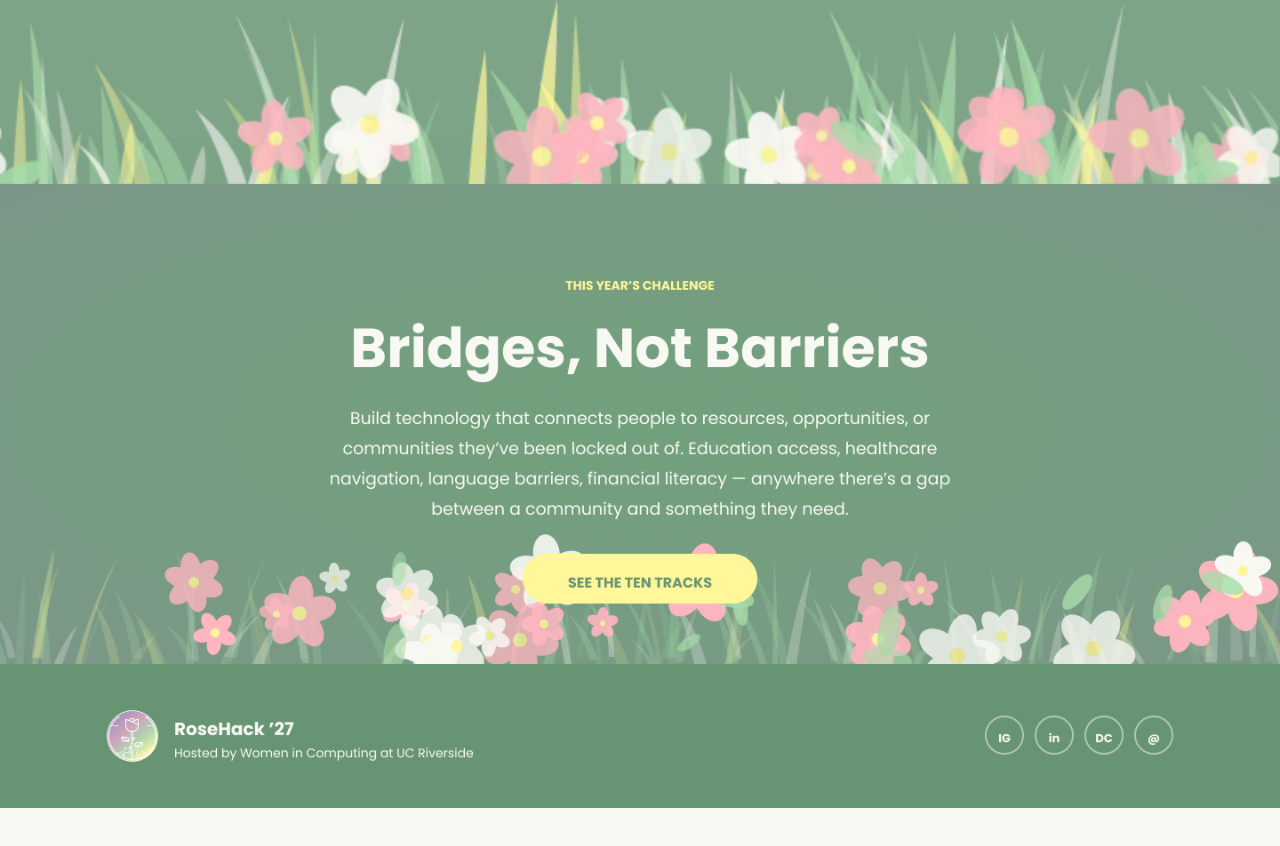
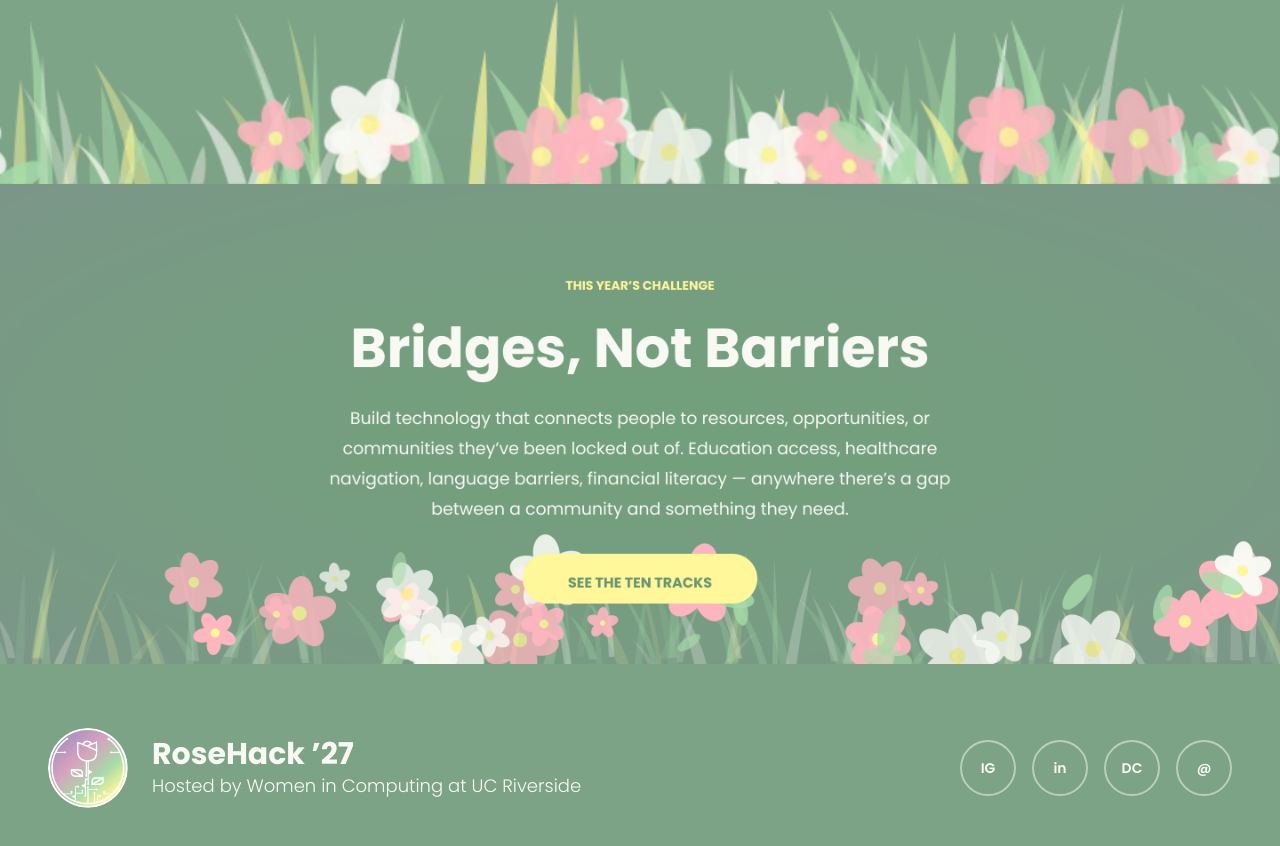
Before and after one commit to rosehackucr/rosehack27, a Next.js app: page / in a window 1280 px wide. Shown: the part 880-1726 px from the top of the page. Before the commit the page ends 1688 px from the top, so only its background shows below. Built offline with nearby package versions, Linux system fonts and the light colour scheme.

Commit message:
Integrate footer component

```diff
--- a/src/components/home/Footer.tsx
+++ b/src/components/home/Footer.tsx
@@ -1,17 +1,50 @@
 import Image from "next/image";
+import Link from "next/link";
+
+// TODO: replace the "#" placeholders with the real URLs
+const socials = [
+  { label: "Instagram", short: "IG", href: "#" },
+  { label: "LinkedIn", short: "in", href: "#" },
+  { label: "Discord", short: "DC", href: "https://discord.gg/Md27WDfEZF" },
+  { label: "Email", short: "@", href: "mailto:hello@example.com" },
+];
 
 const Footer = () => {
   return (
-    <section id="footer" className="w-full">
-      <Image
-        src="/home/FooterSection.png"
-        alt="RoseHack '27 Footer"
-        width={2880}
-        height={324}
-        className="h-auto w-full"
-        sizes="100vw"
-      />
-    </section>
+    <footer className="bg-rosehack-darkgreen/85 text-rosehack-cream">
+      <div className="mx-auto flex max-w-7xl flex-col items-center gap-8 px-6 py-12 text-center md:flex-row md:justify-between md:px-12 md:py-16 md:text-left">
+        <div className="flex flex-col items-center gap-4 md:flex-row md:gap-6">
+          <Image
+            src="/logo.webp"
+            alt="RoseHack logo"
+            width={80}
+            height={80}
+            className="h-16 w-16 rounded-full md:h-20 md:w-20"
+          />
+          <div>
+            <p className="text-2xl font-bold md:text-3xl">RoseHack &rsquo;27</p>
+            <p className="font-light md:text-lg">
+              Hosted by Women in Computing at UC Riverside
+            </p>
+          </div>
+        </div>
+
+        <ul className="flex gap-3 md:gap-4">
+          {socials.map(({ label, short, href }) => (
+            <li key={label}>
+              <Link
+                href={href}
+                aria-label={label}
+                target={href.startsWith("http") ? "_blank" : undefined}
+                className="border-rosehack-cream/50 hover:bg-rosehack-cream/10 focus-visible:outline-rosehack-cream flex h-12 w-12 items-center justify-center rounded-full border-2 text-sm font-semibold focus-visible:outline-2 focus-visible:outline-offset-2 md:h-14 md:w-14"
+              >
+                {short}
+              </Link>
+            </li>
+          ))}
+        </ul>
+      </div>
+    </footer>
   );
 };
 
```
